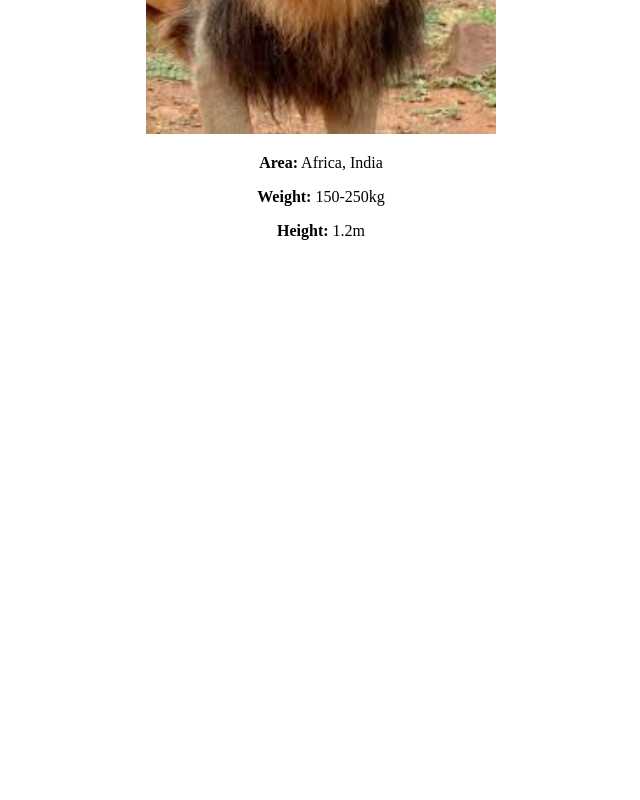
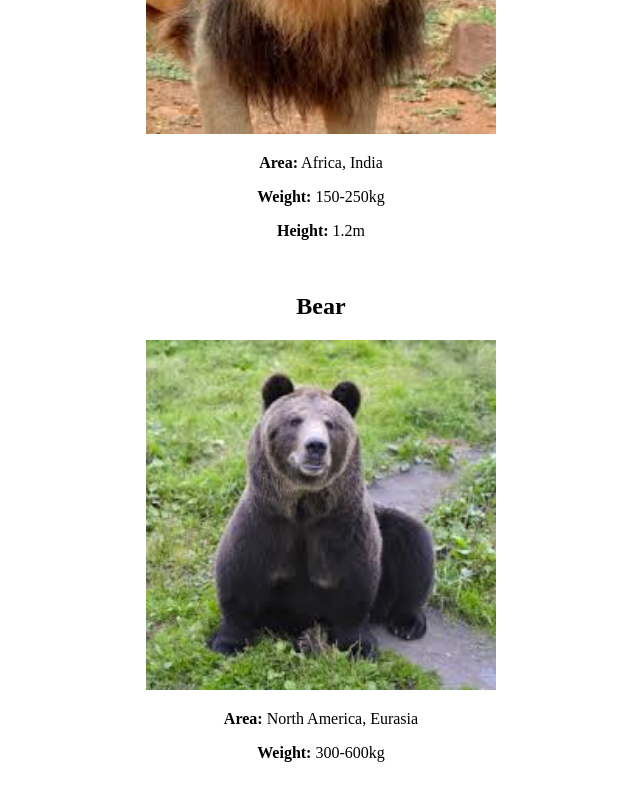
Before and after one commit to MeHail-02/6prakt, a plain HTML site: page index.html in a window 1280 px wide. Shown: the part 1785-2585 px from the top of the page, without its empty margins (319-959 px from the left). Before the commit the page ends 2067 px from the top, so only its background shows below. Drawn offline with Linux system fonts and the light colour scheme.

Commit message:
Add Bear information

```diff
--- a/index.html
+++ b/index.html
@@ -39,6 +39,11 @@
 <p><b>Height:</b> 1.2m</p>
 <br>
 
+<h2>Bear</h2>
+<img width=350px src="img/beer.jpg">
+<p><b>Area:</b> North America, Eurasia</p>
+<p><b>Weight:</b> 300-600kg</p>
+<br>
 
   </body>
 </html>
```
Also changed, not shown: img/beer.jpg (added).
